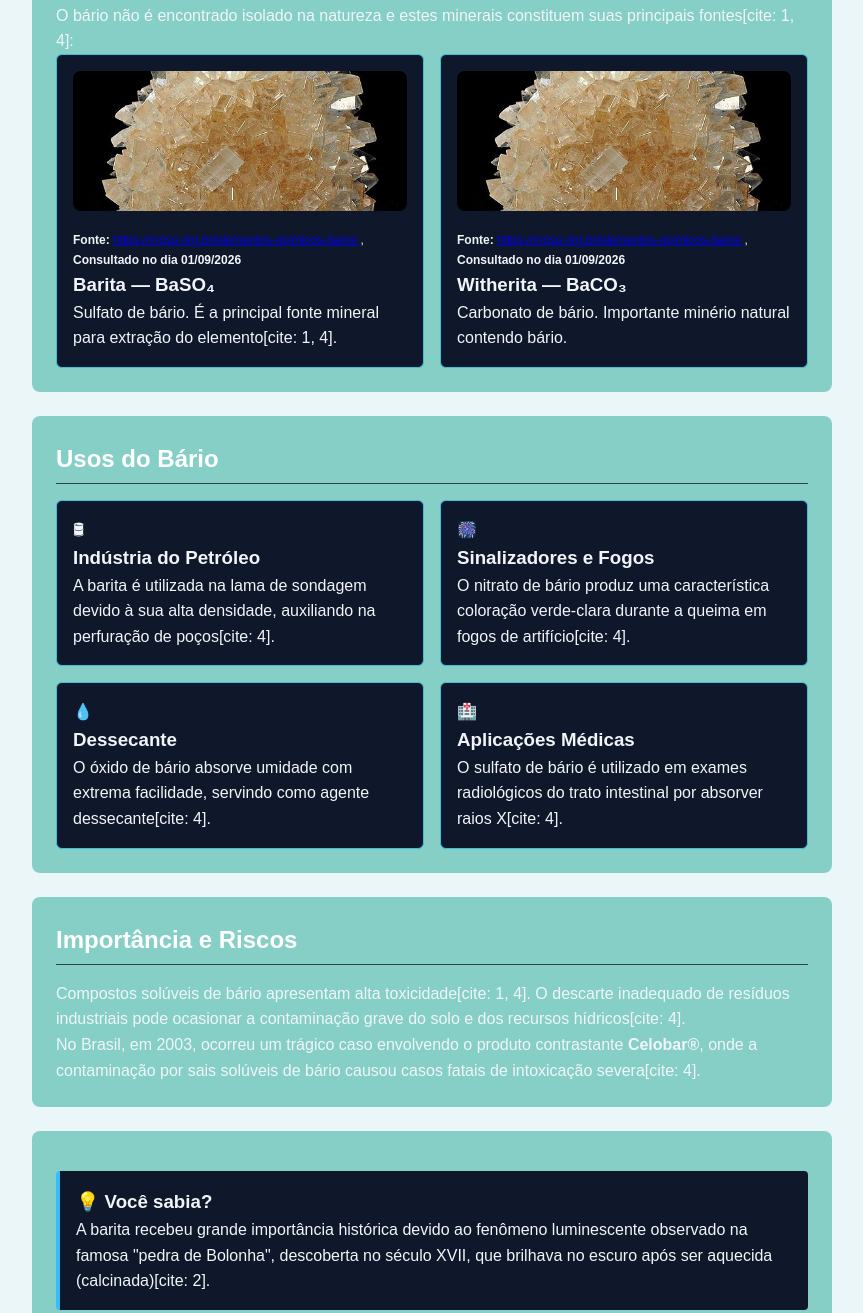
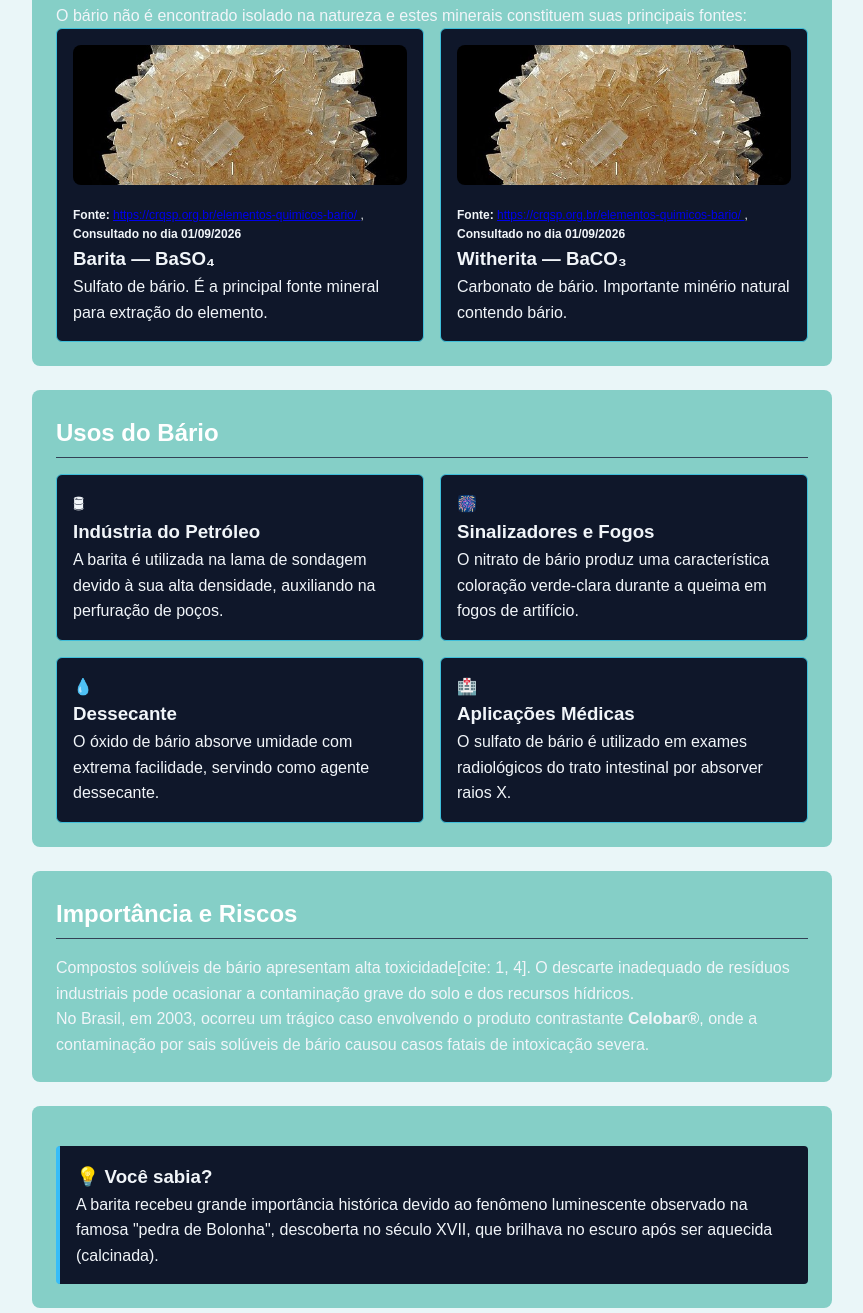
Before and after one commit to CristianjcAquino/Publica-o-do-meu-site-de-programa-o-web-2, a plain HTML site: page index.html in a window 1280 px wide. Shown: the part 1866-3179 px from the top of the page, without its empty margins (208-1071 px from the left). Drawn offline with Linux system fonts and the light colour scheme.

Commit message:
Terminando de atualizar os links definitivo

```diff
--- a/index.html
+++ b/index.html
@@ -128,7 +128,7 @@
 
     <section id="ocorrencia" class="section-container">
       <h2 class="section-title">Ocorrência na Natureza</h2>
-      <p class="section-desc">O bário não é encontrado isolado na natureza e estes minerais constituem suas principais fontes[cite: 1, 4]:</p>
+      <p class="section-desc">O bário não é encontrado isolado na natureza e estes minerais constituem suas principais fontes:</p>
 
       <div class="grid-two">
         <div class="mineral-card">
@@ -136,7 +136,7 @@
                <p class="image-source" style="font-size: 0.75rem; margin-top: 0.3rem;"><strong>Fonte:</strong> <a href="https://crqsp.org.br/elementos-quimicos-bario/" target="_blank"> https://crqsp.org.br/elementos-quimicos-bario/ </a>,<strong> Consultado no dia 01/09/2026 </strong></p>
           <div class="mineral-info">
             <h3>Barita — BaSO₄</h3>
-            <p>Sulfato de bário. É a principal fonte mineral para extração do elemento[cite: 1, 4].</p>
+            <p>Sulfato de bário. É a principal fonte mineral para extração do elemento.</p>
           </div>
         </div>
 
@@ -158,25 +158,25 @@
         <div class="use-card">
           <div class="css-icon font-icon">🛢</div>
           <h3>Indústria do Petróleo</h3>
-          <p>A barita é utilizada na lama de sondagem devido à sua alta densidade, auxiliando na perfuração de poços[cite: 4].</p>
+          <p>A barita é utilizada na lama de sondagem devido à sua alta densidade, auxiliando na perfuração de poços.</p>
         </div>
 
         <div class="use-card">
           <div class="css-icon font-icon">🎆</div>
           <h3>Sinalizadores e Fogos</h3>
-          <p>O nitrato de bário produz uma característica coloração verde-clara durante a queima em fogos de artifício[cite: 4].</p>
+          <p>O nitrato de bário produz uma característica coloração verde-clara durante a queima em fogos de artifício.</p>
         </div>
 
         <div class="use-card">
           <div class="css-icon font-icon">💧</div>
           <h3>Dessecante</h3>
-          <p>O óxido de bário absorve umidade com extrema facilidade, servindo como agente dessecante[cite: 4].</p>
+          <p>O óxido de bário absorve umidade com extrema facilidade, servindo como agente dessecante.</p>
         </div>
 
         <div class="use-card">
           <div class="css-icon font-icon">🏥</div>
           <h3>Aplicações Médicas</h3>
-          <p>O sulfato de bário é utilizado em exames radiológicos do trato intestinal por absorver raios X[cite: 4].</p>
+          <p>O sulfato de bário é utilizado em exames radiológicos do trato intestinal por absorver raios X.</p>
         </div>
       </div>
     </section>
@@ -185,8 +185,8 @@
     <section id="riscos" class="section-container">
       <h2 class="section-title">Importância e Riscos</h2>
       <div class="risk-card">
-        <p>Compostos solúveis de bário apresentam alta toxicidade[cite: 1, 4]. O descarte inadequado de resíduos industriais pode ocasionar a contaminação grave do solo e dos recursos hídricos[cite: 4].</p>
-        <p>No Brasil, em 2003, ocorreu um trágico caso envolvendo o produto contrastante <strong>Celobar®</strong>, onde a contaminação por sais solúveis de bário causou casos fatais de intoxicação severa[cite: 4].</p>
+        <p>Compostos solúveis de bário apresentam alta toxicidade[cite: 1, 4]. O descarte inadequado de resíduos industriais pode ocasionar a contaminação grave do solo e dos recursos hídricos.</p>
+        <p>No Brasil, em 2003, ocorreu um trágico caso envolvendo o produto contrastante <strong>Celobar®</strong>, onde a contaminação por sais solúveis de bário causou casos fatais de intoxicação severa.</p>
       </div>
     </section>
 
@@ -194,7 +194,7 @@
     <section class="section-container">
       <div class="trivia-card">
         <h3>💡 Você sabia?</h3>
-        <p>A barita recebeu grande importância histórica devido ao fenômeno luminescente observado na famosa "pedra de Bolonha", descoberta no século XVII, que brilhava no escuro após ser aquecida (calcinada)[cite: 2].</p>
+        <p>A barita recebeu grande importância histórica devido ao fenômeno luminescente observado na famosa "pedra de Bolonha", descoberta no século XVII, que brilhava no escuro após ser aquecida (calcinada).</p>
       </div>
     </section>
 
@@ -247,7 +247,7 @@
           <li><a href="https://crqsp.org.br/elementos-quimicos-bario/" target="_blank" style="color: #38bdf8; text-decoration: none;">CRQ-Bário:https://crqsp.org.br/elementos-quimicos-bario/</a></li>
           <li><a href="https://brasilescola.uol.com.br/quimica/bario.htm" target="_blank" style="color: #38bdf8; text-decoration: none;">Brasil Escola — Bário (Ba):propriedades,aplicações e precauções:https://brasilescola.uol.com.br/quimica/bario.htm</a></li>
           <li><a href="https://www.todamateria.com.br/bario/" target="_blank" style="color: #38bdf8; text-decoration: none;">Toda Matéria—Bário:Elemento químico,características e usos:https://www.todamateria.com.br/bario/</a></li>
-          <li><a href="https://revistaft.com.br/bario-elemento-quimico-56-da-tabela-periodica/" target="_blank" style="color: #38bdf8; text-decoration: none;">Revista FT — Bário:Elemento químico número 56 da tabela periódica:https://revistaft.com.br/bario-elemento-quimico-56-da-tabela-periodica/</a>[cite: 5]</li>
+          <li><a href="https://revistaft.com.br/bario-elemento-quimico-56-da-tabela-periodica/" target="_blank" style="color: #38bdf8; text-decoration: none;">Revista FT — Bário:Elemento químico número 56 da tabela periódica:https://revistaft.com.br/bario-elemento-quimico-56-da-tabela-periodica/</a></li>
         </ul>
       </div>
     </div>
```
